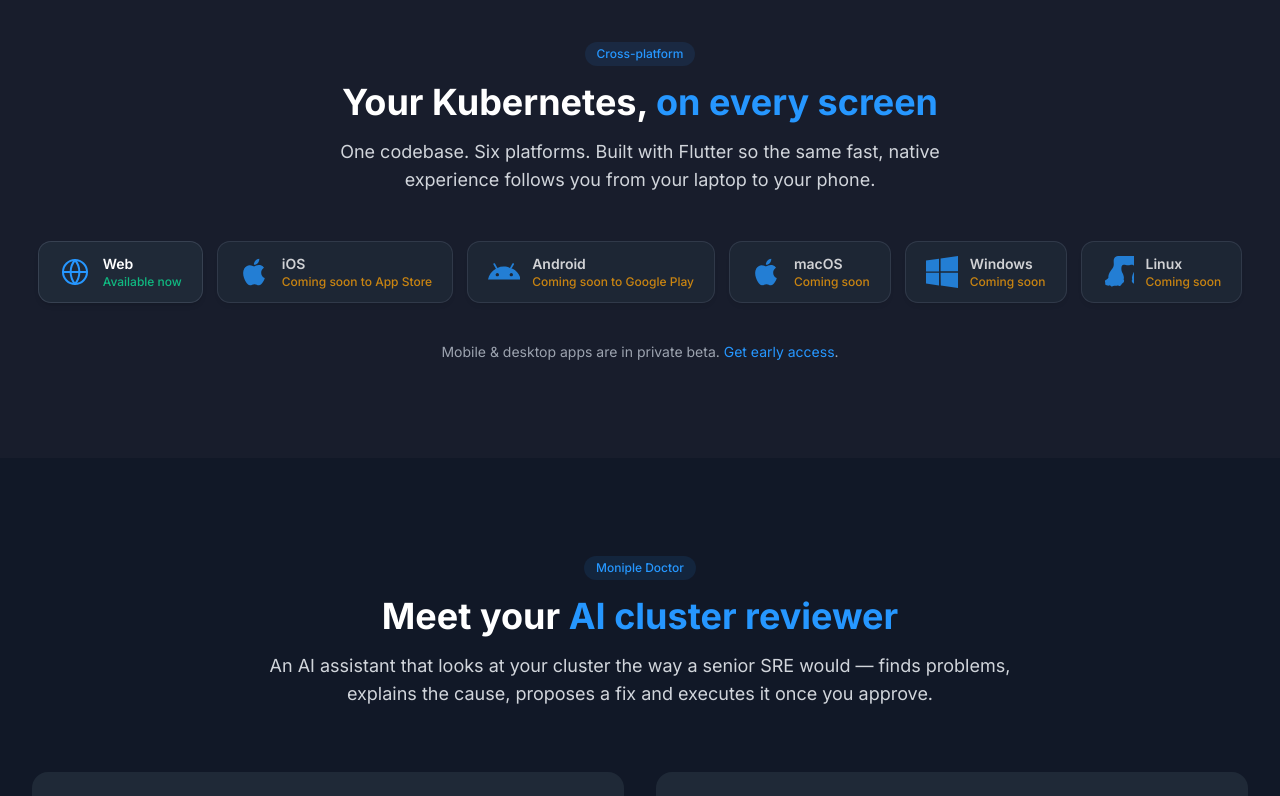
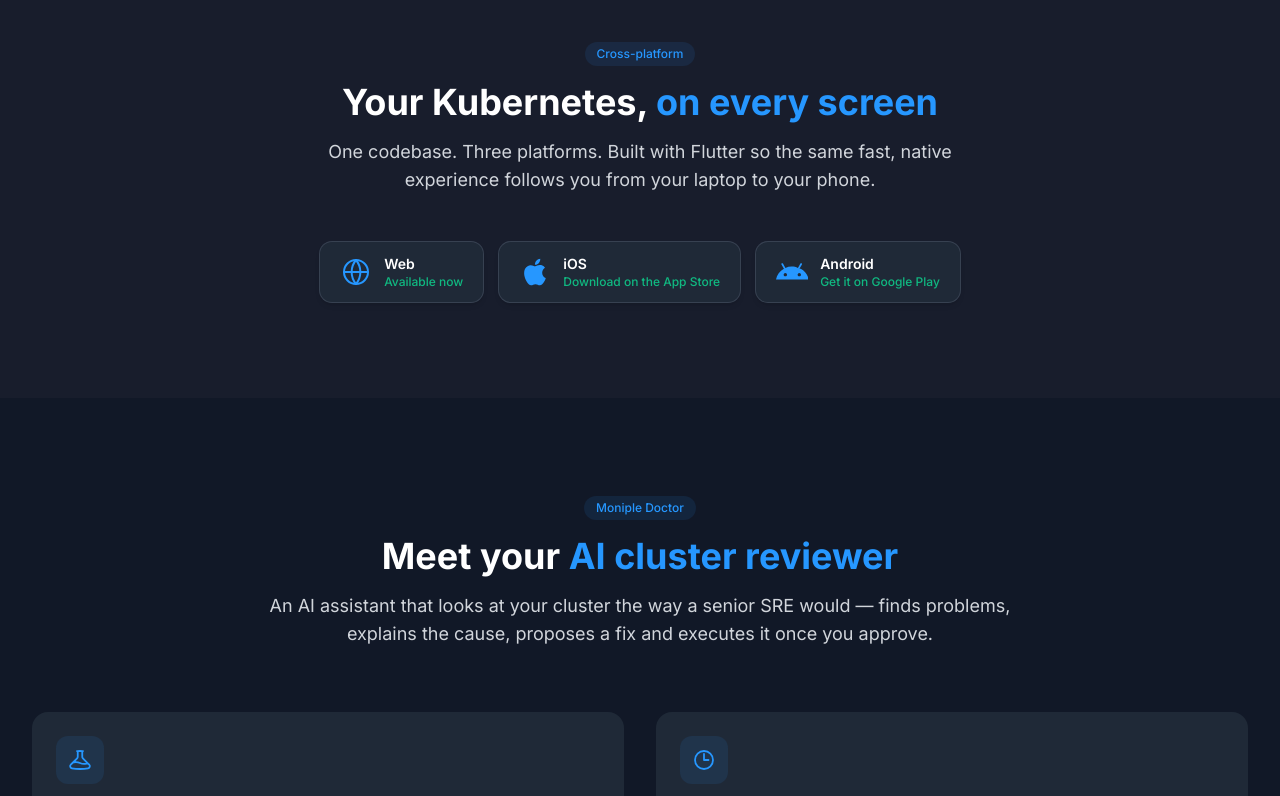
Before and after one commit to muhgumus/moniple-web, a Next.js app: page / in a window 1280 px wide. Shown: the part 860-1656 px from the top of the page. Built offline with nearby package versions, Linux system fonts and the light colour scheme.

Commit message:
feat(home): 3-platform launch — iOS App Store + Google Play live links; remove desktop coming-soon badges

```diff
--- a/src/components/home/CrossPlatformSection.tsx
+++ b/src/components/home/CrossPlatformSection.tsx
@@ -9,28 +9,15 @@
   },
   {
     platform: "ios",
-    state: "coming-soon",
-    label: "Coming soon to App Store",
+    state: "available",
+    label: "Download on the App Store",
+    href: "https://apps.apple.com/tr/app/moniple-k8s-monitoring/id6761530619?l=tr",
   },
   {
     platform: "android",
-    state: "coming-soon",
-    label: "Coming soon to Google Play",
-  },
-  {
-    platform: "macos",
-    state: "coming-soon",
-    label: "Coming soon",
-  },
-  {
-    platform: "windows",
-    state: "coming-soon",
-    label: "Coming soon",
-  },
-  {
-    platform: "linux",
-    state: "coming-soon",
-    label: "Coming soon",
+    state: "available",
+    label: "Get it on Google Play",
+    href: "https://play.google.com/store/apps/details?id=com.nairotech.moniple",
   },
 ];
 
@@ -50,20 +37,12 @@
             <span className="text-primary">on every screen</span>
           </h2>
           <p className="mt-4 text-lg text-gray-600 dark:text-gray-300 max-w-2xl mx-auto">
-            One codebase. Six platforms. Built with Flutter so the same fast,
+            One codebase. Three platforms. Built with Flutter so the same fast,
             native experience follows you from your laptop to your phone.
           </p>
         </div>
 
         <AppDownloadBadges badges={badges} />
-
-        <div className="mt-10 text-center text-sm text-gray-500 dark:text-gray-400">
-          Mobile &amp; desktop apps are in private beta.{" "}
-          <a href="/contact" className="text-primary hover:underline">
-            Get early access
-          </a>
-          .
-        </div>
       </div>
     </section>
   );
--- a/src/components/layout/Footer.tsx
+++ b/src/components/layout/Footer.tsx
@@ -85,22 +85,26 @@
                 </a>
               </li>
               <li>
-                <span className="text-gray-400 text-sm inline-flex items-center gap-2">
+                <a
+                  href="https://apps.apple.com/tr/app/moniple-k8s-monitoring/id6761530619?l=tr"
+                  target="_blank"
+                  rel="noopener noreferrer"
+                  className="text-gray-400 hover:text-white transition-colors text-sm inline-flex items-center gap-2"
+                >
                   iOS
-                  <span className="text-xs text-amber-400">Coming soon</span>
-                </span>
+                  <span className="text-xs text-emerald-400">Available</span>
+                </a>
               </li>
               <li>
-                <span className="text-gray-400 text-sm inline-flex items-center gap-2">
+                <a
+                  href="https://play.google.com/store/apps/details?id=com.nairotech.moniple"
+                  target="_blank"
+                  rel="noopener noreferrer"
+                  className="text-gray-400 hover:text-white transition-colors text-sm inline-flex items-center gap-2"
+                >
                   Android
-                  <span className="text-xs text-amber-400">Coming soon</span>
-                </span>
-              </li>
-              <li>
-                <span className="text-gray-400 text-sm inline-flex items-center gap-2">
-                  Desktop
-                  <span className="text-xs text-amber-400">Coming soon</span>
-                </span>
+                  <span className="text-xs text-emerald-400">Available</span>
+                </a>
               </li>
             </ul>
           </div>
```
